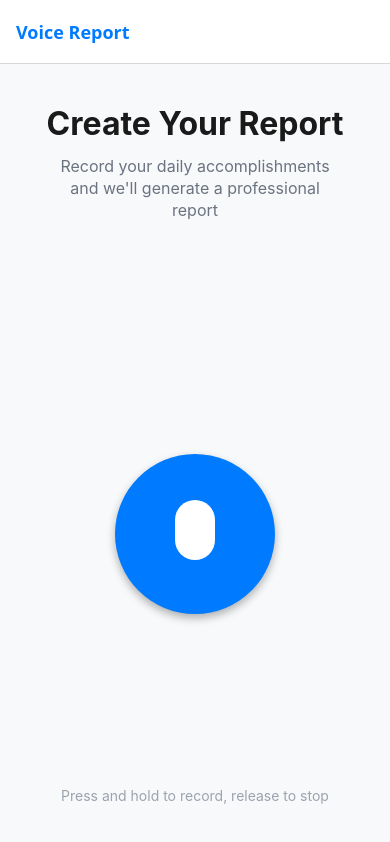
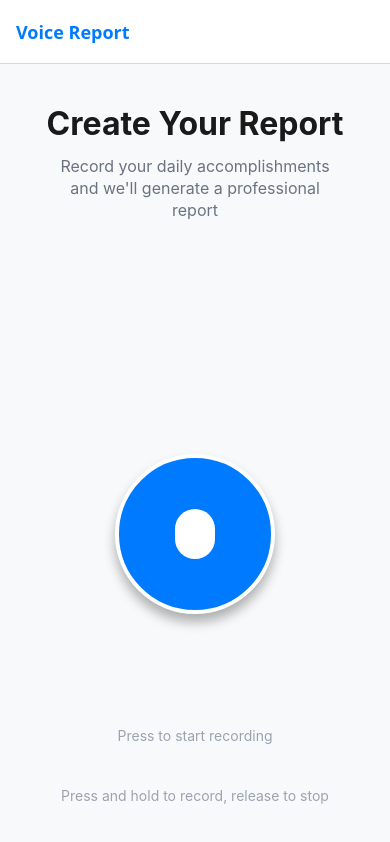
Before and after one commit to ColinBuchheit/VoiceToReport, a React Native app in the folder voice-report-app/: screen /Home in a window 390 px wide. Built offline with nearby package versions, Linux system fonts and the light colour scheme; no server answers.

Commit message:
Fixed and updated recording

```diff
--- a/voice-report-app/components/Recorder.tsx
+++ b/voice-report-app/components/Recorder.tsx
@@ -1,4 +1,4 @@
-// mobile-app/components/Recorder.tsx - FIXED VERSION
+// Simplified Recorder.tsx with single press toggle
 import React, { useState, useRef, useEffect } from 'react';
 import {
   View,
@@ -7,6 +7,7 @@ import {
   TouchableOpacity,
   Animated,
   Alert,
+  Dimensions,
 } from 'react-native';
 import { Audio } from 'expo-av';
 
@@ -15,21 +16,37 @@ interface RecorderProps {
   isProcessing: boolean;
 }
 
+const { width } = Dimensions.get('window');
+
 export default function Recorder({ onRecordingComplete, isProcessing }: RecorderProps) {
   const [isRecording, setIsRecording] = useState(false);
   const [recording, setRecording] = useState<Audio.Recording | null>(null);
+  const [recordingDuration, setRecordingDuration] = useState(0);
+
+  // Simple animation refs
   const pulseAnim = useRef(new Animated.Value(1)).current;
+  const waveAnim1 = useRef(new Animated.Value(0)).current;
+  const waveAnim2 = useRef(new Animated.Value(0)).current;
+  const rotateAnim = useRef(new Animated.Value(0)).current;
+
+  // Timer ref
+  const timerRef = useRef<NodeJS.Timeout | null>(null);
 
   // Cleanup on unmount
   useEffect(() => {
     return () => {
       if (recording) {
-        recording.stopAndUnloadAsync();
+        recording.stopAndUnloadAsync().catch(console.warn);
+      }
+      if (timerRef.current) {
+        clearInterval(timerRef.current);
       }
     };
-  }, [recording]);
+  }, []);
 
-  const startPulseAnimation = () => {
+  // Start recording animations
+  const startAnimations = () => {
+    // Pulse animation
     Animated.loop(
       Animated.sequence([
         Animated.timing(pulseAnim, {
@@ -44,20 +61,81 @@ export default function Recorder({ onRecordingComplete, isProcessing }: Recorder
         }),
       ])
     ).start();
+
+    // Wave animations
+    const createWave = (animValue: Animated.Value, delay: number) => {
+      return Animated.loop(
+        Animated.sequence([
+          Animated.delay(delay),
+          Animated.timing(animValue, {
+            toValue: 1,
+            duration: 2000,
+            useNativeDriver: true,
+          }),
+          Animated.timing(animValue, {
+            toValue: 0,
+            duration: 0,
+            useNativeDriver: true,
+          }),
+        ])
+      );
     };
 
-  const stopPulseAnimation = () => {
+    Animated.parallel([
+      createWave(waveAnim1, 0),
+      createWave(waveAnim2, 1000),
+    ]).start();
+  };
+
+  // Start processing animation
+  const startProcessingAnimation = () => {
+    Animated.loop(
+      Animated.timing(rotateAnim, {
+        toValue: 1,
+        duration: 2000,
+        useNativeDriver: true,
+      })
+    ).start();
+  };
+
+  // Stop all animations
+  const stopAnimations = () => {
     pulseAnim.stopAnimation();
+    waveAnim1.stopAnimation();
+    waveAnim2.stopAnimation();
+    rotateAnim.stopAnimation();
+
     pulseAnim.setValue(1);
+    waveAnim1.setValue(0);
+    waveAnim2.setValue(0);
+    rotateAnim.setValue(0);
+  };
+
+  // Start processing animation when isProcessing changes
+  useEffect(() => {
+    if (isProcessing) {
+      startProcessingAnimation();
+    } else if (!isRecording) {
+      stopAnimations();
+    }
+  }, [isProcessing]);
+
+  // Main toggle function
+  const toggleRecording = async () => {
+    if (isProcessing) return; // Don't allow interaction during processing
+
+    if (isRecording) {
+      // Stop recording
+      await stopRecording();
+    } else {
+      // Start recording
+      await startRecording();
+    }
   };
 
   const startRecording = async () => {
     try {
-      // Clean up any existing recording
-      if (recording) {
-        await recording.stopAndUnloadAsync();
-        setRecording(null);
-      }
+      console.log('Starting recording...');
 
       const { status } = await Audio.requestPermissionsAsync();
       if (status !== 'granted') {
@@ -74,12 +152,20 @@ export default function Recorder({ onRecordingComplete, isProcessing }: Recorder
         Audio.RecordingOptionsPresets.HIGH_QUALITY
       );
 
+      console.log('Recording started successfully');
       setRecording(newRecording);
       setIsRecording(true);
-      startPulseAnimation();
+      setRecordingDuration(0);
+      startAnimations();
+
+      // Start timer
+      timerRef.current = setInterval(() => {
+        setRecordingDuration(prev => prev + 1);
+      }, 1000);
+
     } catch (error) {
       console.error('Failed to start recording:', error);
-      Alert.alert('Error', 'Failed to start recording');
+      Alert.alert('Error', 'Failed to start recording. Please try again.');
     }
   };
 
@@ -87,80 +173,184 @@ export default function Recorder({ onRecordingComplete, isProcessing }: Recorder
     if (!recording) return;
 
     try {
-      stopPulseAnimation();
-      setIsRecording(false);
+      console.log('Stopping recording...');
 
+      // Stop animations and timer immediately
+      stopAnimations();
+      if (timerRef.current) {
+        clearInterval(timerRef.current);
+        timerRef.current = null;
+      }
+
+      // Stop the recording
       await recording.stopAndUnloadAsync();
+      const uri = recording.getURI();
+
+      // Reset audio mode
       await Audio.setAudioModeAsync({
         allowsRecordingIOS: false,
       });
 
-      const uri = recording.getURI();
+      console.log('Recording stopped successfully');
 
+      // Update state
+      setIsRecording(false);
+      setRecording(null);
+      setRecordingDuration(0);
+
+      // Call completion callback
       if (uri) {
+        console.log('Calling onRecordingComplete with URI:', uri);
         onRecordingComplete(uri);
       }
 
-      setRecording(null);
     } catch (error) {
       console.error('Failed to stop recording:', error);
-      Alert.alert('Error', 'Failed to stop recording');
+      Alert.alert('Error', 'Failed to stop recording. Please try again.');
+
+      // Reset state on error
+      setIsRecording(false);
       setRecording(null);
+      setRecordingDuration(0);
     }
   };
 
+  const formatDuration = (seconds: number) => {
+    const mins = Math.floor(seconds / 60);
+    const secs = seconds % 60;
+    return `${mins.toString().padStart(2, '0')}:${secs.toString().padStart(2, '0')}`;
+  };
+
+  const rotateInterpolate = rotateAnim.interpolate({
+    inputRange: [0, 1],
+    outputRange: ['0deg', '360deg'],
+  });
+
   return (
     <View style={styles.container}>
+      {/* Animated waves during recording */}
+      {isRecording && (
+        <>
+          <Animated.View
+            style={[
+              styles.wave,
+              {
+                opacity: waveAnim1.interpolate({
+                  inputRange: [0, 0.5, 1],
+                  outputRange: [0, 0.3, 0],
+                }),
+                transform: [{
+                  scale: waveAnim1.interpolate({
+                    inputRange: [0, 1],
+                    outputRange: [1, 2],
+                  }),
+                }],
+              },
+            ]}
+          />
+          <Animated.View
+            style={[
+              styles.wave,
+              {
+                opacity: waveAnim2.interpolate({
+                  inputRange: [0, 0.5, 1],
+                  outputRange: [0, 0.2, 0],
+                }),
+                transform: [{
+                  scale: waveAnim2.interpolate({
+                    inputRange: [0, 1],
+                    outputRange: [1, 1.8],
+                  }),
+                }],
+              },
+            ]}
+          />
+        </>
+      )}
+
+      {/* Main pulse circle */}
       <Animated.View
         style={[
           styles.pulseCircle,
           {
+            opacity: isRecording ? 0.4 : 0,
             transform: [{ scale: pulseAnim }],
-            opacity: isRecording ? 0.3 : 0,
           },
         ]}
       />
+
+      {/* Main button */}
       <TouchableOpacity
         style={[
           styles.recordButton,
           isRecording && styles.recordingActive,
-          isProcessing && styles.disabled,
+          isProcessing && styles.processingActive,
         ]}
-        onPressIn={startRecording}
-        onPressOut={stopRecording}
+        onPress={toggleRecording}
         disabled={isProcessing}
+        activeOpacity={0.8}
       >
-        <View style={styles.innerCircle}>
         {isProcessing ? (
-            <Text style={styles.processingText}>Processing...</Text>
+          <Animated.View
+            style={[
+              styles.processingContent,
+              { transform: [{ rotate: rotateInterpolate }] },
+            ]}
+          >
+            <View style={styles.processingSpinner} />
+          </Animated.View>
         ) : (
-            <>
+          <View style={styles.micContainer}>
             <View style={[styles.micIcon, isRecording && styles.micIconActive]} />
             {isRecording && (
-                <Text style={styles.recordingText}>Recording...</Text>
-              )}
-            </>
+              <View style={styles.recordingIndicator}>
+                <View style={styles.recordingDot} />
+              </View>
             )}
           </View>
+        )}
       </TouchableOpacity>
+
+      {/* Status text */}
+      <View style={styles.statusContainer}>
+        {isProcessing ? (
+          <Text style={styles.statusText}>Processing your recording...</Text>
+        ) : isRecording ? (
+          <View style={styles.recordingStatus}>
+            <Text style={styles.recordingText}>Recording</Text>
+            <Text style={styles.durationText}>{formatDuration(recordingDuration)}</Text>
+          </View>
+        ) : (
+          <Text style={styles.instructionText}>
+            Press to start recording
+          </Text>
+        )}
+      </View>
     </View>
   );
 }
 
 const styles = StyleSheet.create({
   container: {
-    position: 'relative',
+    alignItems: 'center',
+    justifyContent: 'center',
+    width: width,
+    height: 300,
+  },
+  wave: {
+    position: 'absolute',
     width: 200,
     height: 200,
-    alignItems: 'center',
-    justifyContent: 'center',
+    borderRadius: 100,
+    borderWidth: 2,
+    borderColor: '#007AFF',
   },
   pulseCircle: {
     position: 'absolute',
     width: 200,
     height: 200,
     borderRadius: 100,
-    backgroundColor: '#FF3B30',
+    backgroundColor: '#007AFF',
   },
   recordButton: {
     width: 160,
@@ -169,39 +359,84 @@ const styles = StyleSheet.create({
     backgroundColor: '#007AFF',
     justifyContent: 'center',
     alignItems: 'center',
+    borderWidth: 4,
+    borderColor: '#ffffff',
     shadowColor: '#000',
-    shadowOffset: { width: 0, height: 4 },
+    shadowOffset: { width: 0, height: 8 },
     shadowOpacity: 0.3,
-    shadowRadius: 8,
-    elevation: 8,
+    shadowRadius: 12,
+    elevation: 12,
   },
   recordingActive: {
     backgroundColor: '#FF3B30',
   },
-  disabled: {
-    opacity: 0.5,
+  processingActive: {
+    backgroundColor: '#34C759',
   },
-  innerCircle: {
+  micContainer: {
     alignItems: 'center',
+    justifyContent: 'center',
   },
   micIcon: {
     width: 40,
-    height: 60,
+    height: 50,
     backgroundColor: 'white',
     borderRadius: 20,
-    marginBottom: 8,
+    position: 'relative',
   },
   micIconActive: {
     backgroundColor: '#FFF',
   },
-  recordingText: {
-    color: 'white',
+  recordingIndicator: {
+    position: 'absolute',
+    top: -10,
+    right: -10,
+  },
+  recordingDot: {
+    width: 12,
+    height: 12,
+    borderRadius: 6,
+    backgroundColor: '#FFF',
+  },
+  processingContent: {
+    alignItems: 'center',
+    justifyContent: 'center',
+  },
+  processingSpinner: {
+    width: 40,
+    height: 40,
+    borderRadius: 20,
+    borderWidth: 4,
+    borderColor: '#ffffff',
+    borderTopColor: 'transparent',
+  },
+  statusContainer: {
+    position: 'absolute',
+    bottom: -60,
+    alignItems: 'center',
+  },
+  statusText: {
     fontSize: 16,
+    color: '#34C759',
     fontWeight: '600',
   },
-  processingText: {
-    color: 'white',
+  recordingStatus: {
+    alignItems: 'center',
+  },
+  recordingText: {
     fontSize: 16,
+    color: '#FF3B30',
     fontWeight: '600',
+    marginBottom: 4,
+  },
+  durationText: {
+    fontSize: 14,
+    color: '#6B7280',
+    fontFamily: 'monospace',
+  },
+  instructionText: {
+    fontSize: 14,
+    color: '#9CA3AF',
+    textAlign: 'center',
   },
 });
```
Also changed, not shown: voice-report-app/services/api-config.ts (deleted, +0 -38 lines). Lines whose indentation alone changed are shown as unchanged.
